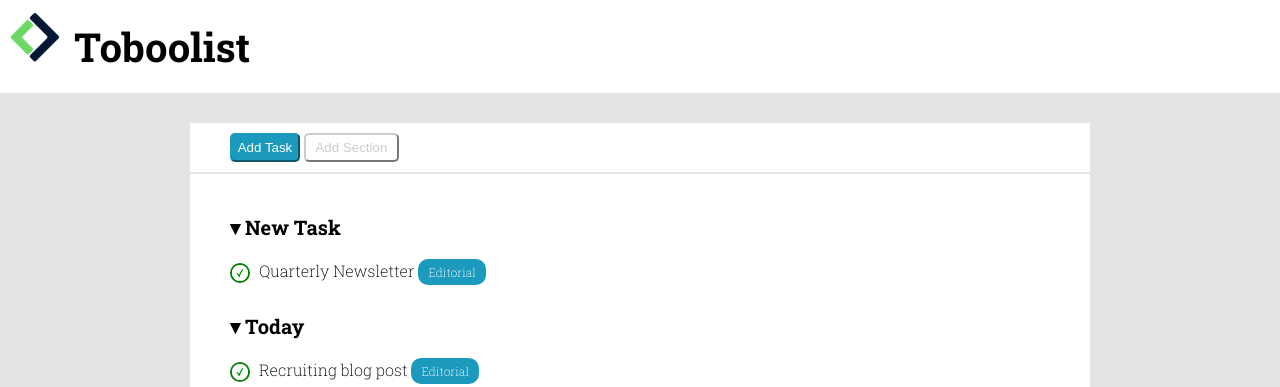
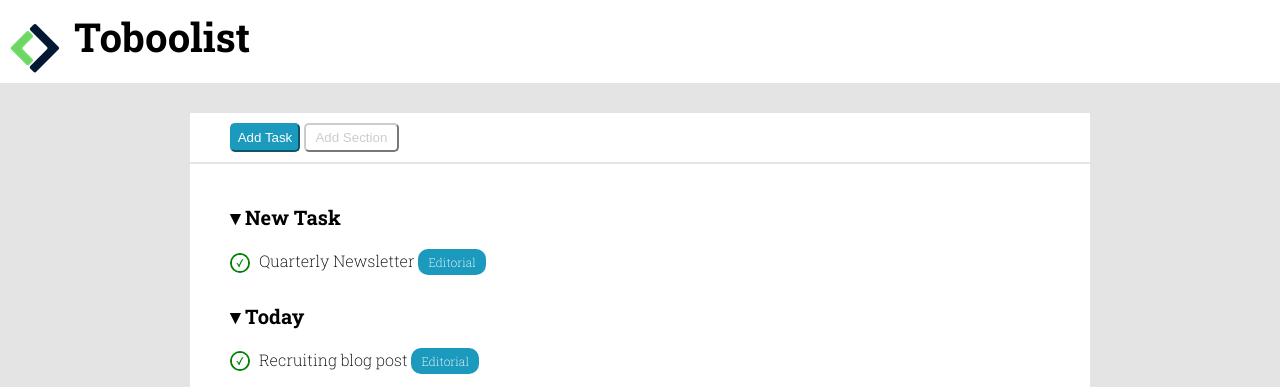
Before and after one commit to RominaMalimban/html-css-toboolist, a plain HTML site: page index.html in a window 1280 px wide. Shown: the top 387 px of the page. Drawn offline with Linux system fonts and the light colour scheme.

Commit message:
prove header

```diff
--- a/css/style.css
+++ b/css/style.css
@@ -20,7 +20,14 @@ header{
 header h1{
     display: inline-block;
     font-size: 40px;
-    padding: 10px;
+    padding: 0 10px;
+}
+
+#logoImg{
+    height: 50px;
+    width: auto;
+    line-height: 50px;
+    vertical-align: middle;
 }
 
 /* regole corpo principale */
--- a/index.html
+++ b/index.html
@@ -13,8 +13,8 @@
 <body>
     <!-- intestazione -->
     <header>
-        <img src="img/Logo.png" alt="logo">
-        <h1>Toboolist</h1>
+        <img src="img/Logo.png" alt="logo" id="logoImg">
+        <h1 id="logoText">Toboolist</h1>
     </header>
 
     <!-- apertura class container -->
```
